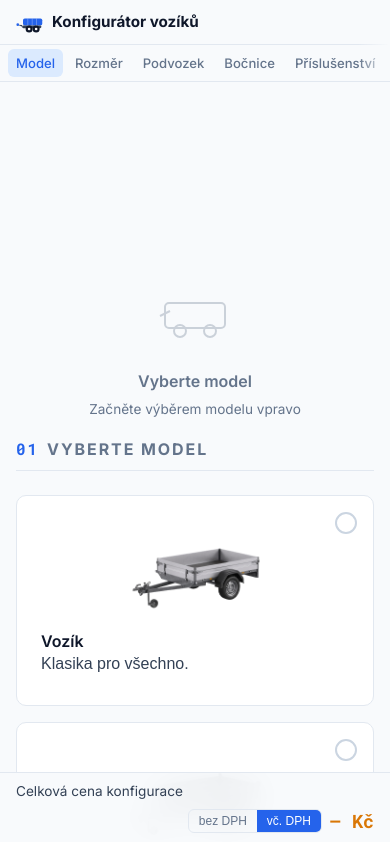
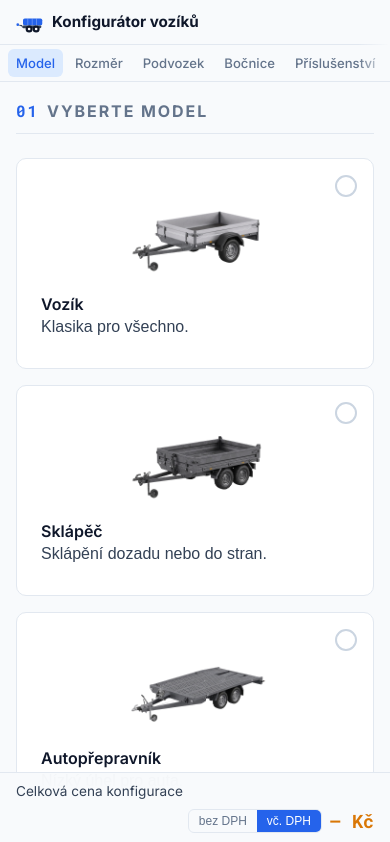
Before and after one commit to Kuba808/privesne-voziky, a React (Vite) app: page / in a window 390 px wide. Shown: the top 842 px of the page. Built offline with nearby package versions, Linux system fonts and the light colour scheme.

Commit message:
feat: initialize base styles and layout CSS with an automotive-themed design system

```diff
--- a/src/App.tsx
+++ b/src/App.tsx
@@ -183,8 +183,8 @@ function AppContent({
 
       {/* Main content */}
       <main className="main-layout">
-        {/* Left: RPG Visualizer */}
-        <aside className="visualizer-panel" aria-label="Vizualizace konfigurace">
+        {/* Left: RPG Visualizer (desktop/tablet) */}
+        <aside className="visualizer-panel visualizer-panel--desktop" aria-label="Vizualizace konfigurace">
           <RPGVisualizer
             selectedModel={state.selectedModel}
             selectedBocnice={state.selectedBocnice}
@@ -229,6 +229,16 @@ function AppContent({
             isDisabled={isAccessoryDisabled}
           />
 
+          {/* Mobile-only inline visualizer */}
+          <aside className="visualizer-panel visualizer-panel--mobile" aria-label="Vizualizace konfigurace">
+            <RPGVisualizer
+              selectedModel={state.selectedModel}
+              selectedBocnice={state.selectedBocnice}
+              selectedAccessories={state.selectedAccessories}
+              availableAccessoryCategories={availableAccCategories}
+            />
+          </aside>
+
           <SummarySection
             price={priceBreakdown}
             configCode={configCode}
--- a/src/index.css
+++ b/src/index.css
@@ -164,6 +164,10 @@ body {
   align-items: center;
   justify-content: center;
   overflow: hidden;
+}
+
+.visualizer-panel--mobile {
+  display: none;
 }
 
 .config-panel {
@@ -1151,11 +1155,19 @@ body {
     flex-shrink: 0;
   }
 
-  .visualizer-panel {
-    top: 96px;
-    height: 40vh;
+  .visualizer-panel--desktop {
+    display: none;
+  }
+
+  .visualizer-panel--mobile {
+    display: flex;
+    position: relative;
+    top: 0;
+    width: 100%;
+    height: 50vh;
     min-height: 280px;
     padding: var(--space-md);
+    margin-bottom: var(--space-2xl);
   }
 
   .config-panel {
```
